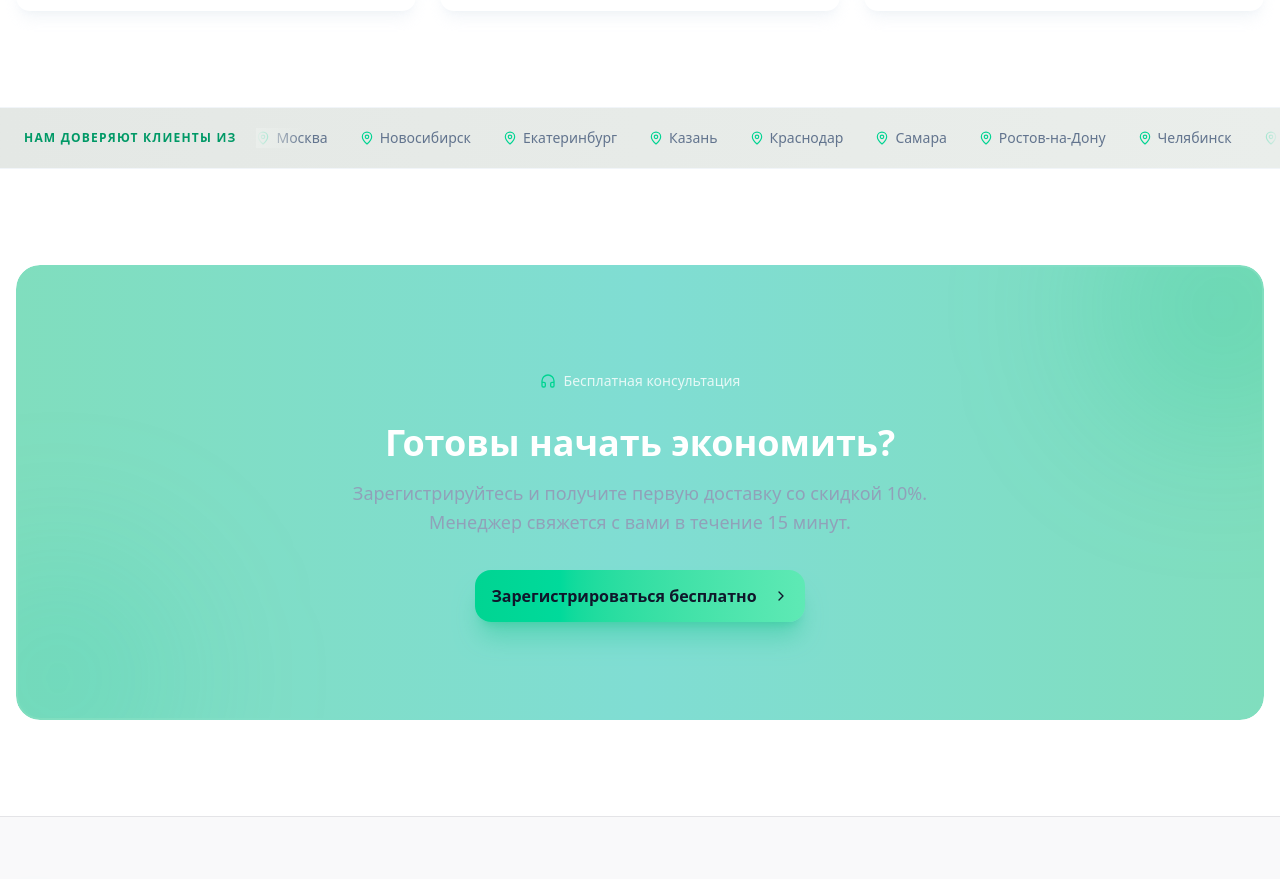
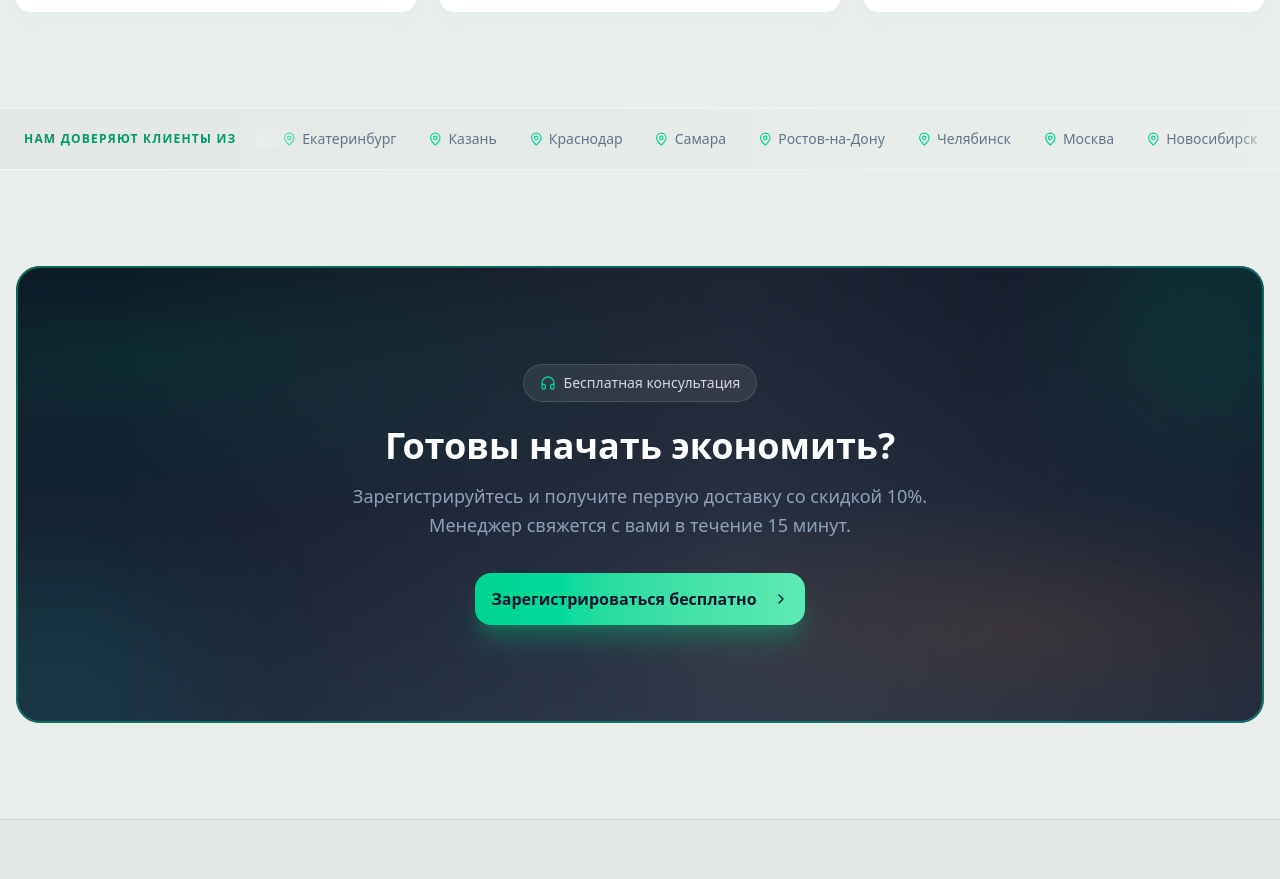
Before and after one commit to burovgena-eng/cargohs54, a Next.js app: page / in a window 1280 px wide. Shown: the part 4338-5217 px from the top of the page. Built offline with nearby package versions, Linux system fonts and the light colour scheme.

Commit message:
Update globals.css

```diff
--- a/src/app/globals.css
+++ b/src/app/globals.css
@@ -1,122 +1,272 @@
 @import "tailwindcss";
+@import "tw-animate-css";
 
 @custom-variant dark (&:is(.dark *));
 
+@theme inline {
+  --color-background: var(--background);
+  --color-foreground: var(--foreground);
+  --font-sans: var(--font-geist-sans);
+  --font-mono: var(--font-geist-mono);
+  --color-sidebar-ring: var(--sidebar-ring);
+  --color-sidebar-border: var(--sidebar-border);
+  --color-sidebar-accent-foreground: var(--sidebar-accent-foreground);
+  --color-sidebar-accent: var(--sidebar-accent);
+  --color-sidebar-primary-foreground: var(--sidebar-primary-foreground);
+  --color-sidebar-primary: var(--sidebar-primary);
+  --color-sidebar-foreground: var(--sidebar-foreground);
+  --color-sidebar: var(--sidebar);
+  --color-chart-5: var(--chart-5);
+  --color-chart-4: var(--chart-4);
+  --color-chart-3: var(--chart-3);
+  --color-chart-2: var(--chart-2);
+  --color-chart-1: var(--chart-1);
+  --color-ring: var(--ring);
+  --color-input: var(--input);
+  --color-border: var(--border);
+  --color-destructive: var(--destructive);
+  --color-accent-foreground: var(--accent-foreground);
+  --color-accent: var(--accent);
+  --color-muted-foreground: var(--muted-foreground);
+  --color-muted: var(--muted);
+  --color-secondary-foreground: var(--secondary-foreground);
+  --color-secondary: var(--secondary);
+  --color-primary-foreground: var(--primary-foreground);
+  --color-primary: var(--primary);
+  --color-popover-foreground: var(--popover-foreground);
+  --color-popover: var(--popover);
+  --color-card-foreground: var(--card-foreground);
+  --color-card: var(--card);
+  --radius-sm: calc(var(--radius) - 4px);
+  --radius-md: calc(var(--radius) - 2px);
+  --radius-lg: var(--radius);
+  --radius-xl: calc(var(--radius) + 4px);
+  --color-brand: #059669;
+  --color-brand-light: #10B981;
+  --color-brand-dark: #047857;
+  --color-brand-50: #ecfdf5;
+  --color-brand-100: #d1fae5;
+  --color-brand-200: #a7f3d0;
+  --color-navy: #0C1222;
+  --color-navy-light: #1E293B;
+  --color-navy-lighter: #334155;
+  --color-accent-orange: #F97316;
+  --color-accent-amber: #F59E0B;
+}
+
 :root {
-  --background: oklch(1 0 0);
-  --foreground: oklch(0.141 0.005 285.823);
-  --card: oklch(1 0 0);
-  --card-foreground: oklch(0.141 0.005 285.823);
-  --popover: oklch(1 0 0);
-  --popover-foreground: oklch(0.141 0.005 285.823);
-  --primary: oklch(0.21 0.006 285.885);
-  --primary-foreground: oklch(0.985 0 0);
-  --secondary: oklch(0.967 0.001 286.375);
-  --secondary-foreground: oklch(0.21 0.006 285.885);
-  --muted: oklch(0.967 0.001 286.375);
-  --muted-foreground: oklch(0.552 0.016 285.938);
-  --accent: oklch(0.967 0.001 286.375);
-  --accent-foreground: oklch(0.21 0.006 285.885);
+  --radius: 0.625rem;
+  --background: #EAEEEB;
+  --foreground: #1A1A1A;
+  --card: #F3F5F2;
+  --card-foreground: #1A1A1A;
+  --popover: #F3F5F2;
+  --popover-foreground: #1A1A1A;
+  --primary: #1A1A1A;
+  --primary-foreground: #F5F5F5;
+  --secondary: #E0E5E1;
+  --secondary-foreground: #1A1A1A;
+  --muted: #E0E5E1;
+  --muted-foreground: #5A5A5A;
+  --accent: #E0E5E1;
+  --accent-foreground: #1A1A1A;
   --destructive: oklch(0.577 0.245 27.325);
-  --destructive-foreground: oklch(0.577 0.245 27.325);
-  --border: oklch(0.92 0.004 286.32);
-  --input: oklch(0.92 0.004 286.32);
-  --ring: oklch(0.871 0.006 286.286);
+  --border: #D1D7D3;
+  --input: #D1D7D3;
+  --ring: #059669;
   --chart-1: oklch(0.646 0.222 41.116);
-  --chart-2: oklch(0.6 0.118 184.714);
+  --chart-2: oklch(0.6 0.118 184.704);
   --chart-3: oklch(0.398 0.07 227.392);
   --chart-4: oklch(0.828 0.189 84.429);
   --chart-5: oklch(0.769 0.188 70.08);
-  --radius: 0.625rem;
-  --sidebar-background: oklch(0.985 0 0);
-  --sidebar-foreground: oklch(0.141 0.005 285.823);
-  --sidebar-primary: oklch(0.21 0.006 285.885);
-  --sidebar-primary-foreground: oklch(0.985 0 0);
-  --sidebar-accent: oklch(0.967 0.001 286.375);
-  --sidebar-accent-foreground: oklch(0.21 0.006 285.885);
-  --sidebar-border: oklch(0.92 0.004 286.32);
-  --sidebar-ring: oklch(0.871 0.006 286.286);
+  --sidebar: #F3F5F2;
+  --sidebar-foreground: #1A1A1A;
+  --sidebar-primary: #059669;
+  --sidebar-primary-foreground: #FFFFFF;
+  --sidebar-accent: #E0E5E1;
+  --sidebar-accent-foreground: #1A1A1A;
+  --sidebar-border: #D1D7D3;
+  --sidebar-ring: #059669;
 }
 
 .dark {
-  --background: oklch(0.141 0.005 285.823);
-  --foreground: oklch(0.985 0 0);
-  --card: oklch(0.141 0.005 285.823);
-  --card-foreground: oklch(0.985 0 0);
-  --popover: oklch(0.141 0.005 285.823);
-  --popover-foreground: oklch(0.985 0 0);
-  --primary: oklch(0.985 0 0);
-  --primary-foreground: oklch(0.21 0.006 285.885);
-  --secondary: oklch(0.274 0.006 286.033);
-  --secondary-foreground: oklch(0.985 0 0);
-  --muted: oklch(0.274 0.006 286.033);
-  --muted-foreground: oklch(0.705 0.015 286.067);
-  --accent: oklch(0.274 0.006 286.033);
-  --accent-foreground: oklch(0.985 0 0);
+  --background: #111614;
+  --foreground: #E8ECE9;
+  --card: #1A201D;
+  --card-foreground: #E8ECE9;
+  --popover: #1A201D;
+  --popover-foreground: #E8ECE9;
+  --primary: #E8ECE9;
+  --primary-foreground: #111614;
+  --secondary: #252B28;
+  --secondary-foreground: #E8ECE9;
+  --muted: #252B28;
+  --muted-foreground: #8A9A8E;
+  --accent: #252B28;
+  --accent-foreground: #E8ECE9;
   --destructive: oklch(0.704 0.191 22.216);
-  --destructive-foreground: oklch(0.704 0.191 22.216);
-  --border: oklch(0.274 0.006 286.033);
-  --input: oklch(0.274 0.006 286.033);
-  --ring: oklch(0.442 0.017 285.786);
+  --border: rgba(255, 255, 255, 0.08);
+  --input: rgba(255, 255, 255, 0.12);
+  --ring: #10B981;
   --chart-1: oklch(0.488 0.243 264.376);
   --chart-2: oklch(0.696 0.17 162.48);
   --chart-3: oklch(0.769 0.188 70.08);
   --chart-4: oklch(0.627 0.265 303.9);
   --chart-5: oklch(0.645 0.246 16.439);
-  --sidebar-background: oklch(0.141 0.005 285.823);
-  --sidebar-foreground: oklch(0.985 0 0);
-  --sidebar-primary: oklch(0.488 0.243 264.376);
-  --sidebar-primary-foreground: oklch(0.985 0 0);
-  --sidebar-accent: oklch(0.274 0.006 286.033);
-  --sidebar-accent-foreground: oklch(0.985 0 0);
-  --sidebar-border: oklch(0.274 0.006 286.033);
-  --sidebar-ring: oklch(0.442 0.017 285.786);
-}
-
-@theme inline {
-  --color-background: var(--background);
-  --color-foreground: var(--foreground);
-  --color-card: var(--card);
-  --color-card-foreground: var(--card-foreground);
-  --color-popover: var(--popover);
-  --color-popover-foreground: var(--popover-foreground);
-  --color-primary: var(--primary);
-  --color-primary-foreground: var(--primary-foreground);
-  --color-secondary: var(--secondary);
-  --color-secondary-foreground: var(--secondary-foreground);
-  --color-muted: var(--muted);
-  --color-muted-foreground: var(--muted-foreground);
-  --color-accent: var(--accent);
-  --color-accent-foreground: var(--accent-foreground);
-  --color-destructive: var(--destructive);
-  --color-destructive-foreground: var(--destructive-foreground);
-  --color-border: var(--border);
-  --color-input: var(--input);
-  --color-ring: var(--ring);
-  --color-chart-1: var(--chart-1);
-  --color-chart-2: var(--chart-2);
-  --color-chart-3: var(--chart-3);
-  --color-chart-4: var(--chart-4);
-  --color-chart-5: var(--chart-5);
-  --color-sidebar-background: var(--sidebar-background);
-  --color-sidebar-foreground: var(--sidebar-foreground);
-  --color-sidebar-primary: var(--sidebar-primary);
-  --color-sidebar-primary-foreground: var(--sidebar-primary-foreground);
-  --color-sidebar-accent: var(--sidebar-accent);
-  --color-sidebar-accent-foreground: var(--sidebar-accent-foreground);
-  --color-sidebar-border: var(--sidebar-border);
-  --color-sidebar-ring: var(--sidebar-ring);
-  --radius-sm: calc(var(--radius) - 4px);
-  --radius-md: calc(var(--radius) - 2px);
-  --radius-lg: var(--radius);
-  --radius-xl: calc(var(--radius) + 4px);
+  --sidebar: #111614;
+  --sidebar-foreground: #E8ECE9;
+  --sidebar-primary: #10B981;
+  --sidebar-primary-foreground: #FFFFFF;
+  --sidebar-accent: #252B28;
+  --sidebar-accent-foreground: #E8ECE9;
+  --sidebar-border: rgba(255, 255, 255, 0.08);
+  --sidebar-ring: #10B981;
 }
 
 @layer base {
   * {
-    @apply border-border;
+    @apply border-border outline-ring/50;
   }
   body {
-    @apply bg-background text-foreground;
+    @apply bg-background text-foreground antialiased;
+  }
+  html {
+    scroll-behavior: smooth;
   }
 }
+
+.custom-scrollbar {
+  max-height: 24rem;
+  overflow-y: auto;
+}
+
+@keyframes marquee {
+  0% { transform: translateX(0); }
+  100% { transform: translateX(-50%); }
+}
+.animate-marquee {
+  animation: marquee 30s linear infinite;
+}
+
+@keyframes fade-in-up {
+  from { opacity: 0; transform: translateY(16px); }
+  to { opacity: 1; transform: translateY(0); }
+}
+.animate-fade-in-up {
+  animation: fade-in-up 0.5s ease-out forwards;
+}
+
+@keyframes float {
+  0%, 100% { transform: translateY(0px); }
+  50% { transform: translateY(-8px); }
+}
+.animate-float {
+  animation: float 6s ease-in-out infinite;
+}
+
+@keyframes gradient-shift {
+  0%, 100% { background-position: 0% 50%; }
+  50% { background-position: 100% 50%; }
+}
+.animate-gradient {
+  background-size: 200% 200%;
+  animation: gradient-shift 8s ease infinite;
+}
+
+@keyframes pulse-ring {
+  0% { transform: scale(1); opacity: 0.4; }
+  100% { transform: scale(1.5); opacity: 0; }
+}
+.animate-pulse-ring {
+  animation: pulse-ring 2s ease-out infinite;
+}
+
+@keyframes shimmer {
+  0% { background-position: -200% 0; }
+  100% { background-position: 200% 0; }
+}
+.animate-shimmer {
+  background: linear-gradient(90deg, transparent 25%, rgba(255,255,255,0.08) 50%, transparent 75%);
+  background-size: 200% 100%;
+  animation: shimmer 3s ease-in-out infinite;
+}
+
+.glass {
+  background: rgba(255, 255, 255, 0.08);
+  backdrop-filter: blur(12px);
+  -webkit-backdrop-filter: blur(12px);
+  border: 1px solid rgba(255, 255, 255, 0.12);
+}
+
+.glass-light {
+  background: rgba(234, 238, 235, 0.85);
+  backdrop-filter: blur(12px);
+  -webkit-backdrop-filter: blur(12px);
+  border-bottom: 1px solid rgba(209, 215, 211, 0.8);
+}
+
+.dark .glass-light {
+  background: rgba(17, 22, 20, 0.85);
+  border-bottom: 1px solid rgba(255, 255, 255, 0.08);
+}
+
+.text-gradient {
+  background: linear-gradient(135deg, #059669, #10B981, #34D399);
+  -webkit-background-clip: text;
+  -webkit-text-fill-color: transparent;
+  background-clip: text;
+}
+
+.text-gradient-orange {
+  background: linear-gradient(135deg, #F97316, #FB923C, #FDBA74);
+  -webkit-background-clip: text;
+  -webkit-text-fill-color: transparent;
+  background-clip: text;
+}
+
+.bg-mesh-hero {
+  background:
+    radial-gradient(ellipse 80% 60% at 10% 20%, rgba(5, 150, 105, 0.15) 0%, transparent 60%),
+    radial-gradient(ellipse 60% 50% at 80% 80%, rgba(249, 115, 22, 0.1) 0%, transparent 60%),
+    linear-gradient(180deg, #0C1222 0%, #1E293B 100%);
+}
+
+.bg-mesh-light {
+  background:
+    radial-gradient(ellipse 60% 40% at 20% 80%, rgba(5, 150, 105, 0.06) 0%, transparent 60%),
+    radial-gradient(ellipse 40% 30% at 80% 20%, rgba(249, 115, 22, 0.04) 0%, transparent 60%),
+    #E4E8E5;
+}
+
+.dark .bg-mesh-light {
+  background:
+    radial-gradient(ellipse 60% 40% at 20% 80%, rgba(5, 150, 105, 0.04) 0%, transparent 60%),
+    radial-gradient(ellipse 40% 30% at 80% 20%, rgba(249, 115, 22, 0.03) 0%, transparent 60%),
+    #151A17;
+}
+
+.custom-scrollbar::-webkit-scrollbar {
+  width: 6px;
+}
+.custom-scrollbar::-webkit-scrollbar-track {
+  background: transparent;
+  border-radius: 3px;
+}
+.custom-scrollbar::-webkit-scrollbar-thumb {
+  background: #B0B8B2;
+  border-radius: 3px;
+}
+.custom-scrollbar::-webkit-scrollbar-thumb:hover {
+  background: #8A9A8E;
+}
+.dark .custom-scrollbar::-webkit-scrollbar-thumb {
+  background: #3A4A3E;
+}
+.dark .custom-scrollbar::-webkit-scrollbar-thumb:hover {
+  background: #4A5A4E;
+}
+
+::selection {
+  background: rgba(5, 150, 105, 0.2);
+  color: inherit;
+}
```
